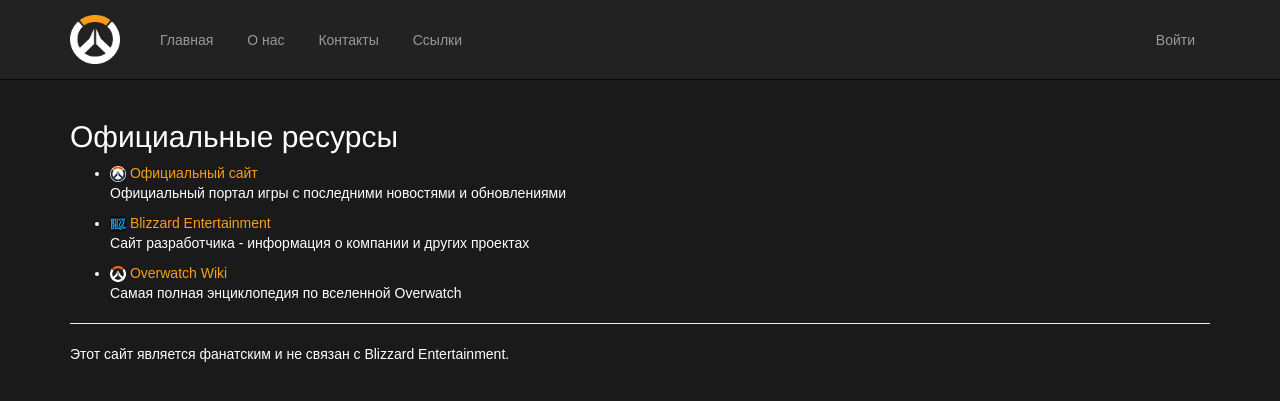
After one commit to bloosta/OWShop, a Django app: page /links/ in a window 1280 px wide. The commit adds this page. Shown: the top 401 px of the page. Run offline with Django 3.2, Linux system fonts and the light colour scheme; some libraries are stand-ins or nearby versions.

Commit message:
Links + icon

```diff
--- a/OWShop/OWShop/urls.py
+++ b/OWShop/OWShop/urls.py
@@ -13,6 +13,7 @@
     path('', views.home, name='home'),
     path('contact/', views.contact, name='contact'),
     path('about/', views.about, name='about'),
+    path('links/', views.links, name='links'),
     path('login/',
          LoginView.as_view
          (
--- a/OWShop/app/static/app/content/site.css
+++ b/OWShop/app/static/app/content/site.css
@@ -2,7 +2,6 @@
     padding-top: 100px;
     padding-bottom: 20px;
     font-family: Arial;
-    line-height: 1.6;
     background-color: #1a1a1a;
     color: #ffffff;
 }
@@ -71,3 +70,7 @@
     color: #ffffff;
     border: none;
 }
+
+.orange {
+    color: #f99e1a;
+}
--- a/OWShop/app/templates/app/index.html
+++ b/OWShop/app/templates/app/index.html
@@ -5,7 +5,7 @@
 <div class="jumbotron">
     <h1>OWShop</h1>
     <p class="lead">OWShop — это сайт, созданный преданными фанатами для таких же фанатов Overwatch 2 - командного шутера от Blizzard Entertainment.</p>
-    <p><a href="https://overwatch.blizzard.com/" class="btn btn-default">Узнать больше</a></p>
+    <p><a href="https://overwatch.blizzard.com/" class="btn btn-primary">Узнать больше</a></p>
 </div>
 
 <div class="row">
--- a/OWShop/app/templates/app/layout.html
+++ b/OWShop/app/templates/app/layout.html
@@ -7,6 +7,7 @@
     {% load staticfiles %}
     <link rel="stylesheet" type="text/css" href="{% static 'app/content/bootstrap.min.css' %}" />
     <link rel="stylesheet" type="text/css" href="{% static 'app/content/site.css' %}" />
+    <link rel="icon" href="{% static 'app/content/favicon.ico' %}" type="image/x-icon">
     <script src="{% static 'app/scripts/modernizr-2.6.2.js' %}"></script>
 </head>
 
@@ -18,6 +19,7 @@
                     <span class="icon-bar"></span>
                     <span class="icon-bar"></span>
                     <span class="icon-bar"></span>
+                    <span class="icon-bar"></span>
                 </button>
                 <a href="/" class="navbar-brand"> <img class="logo" src="{% static 'app/content/logo.png' %}" alt="logo" /> </a>
             </div>
@@ -26,6 +28,7 @@
                     <li><a href="{% url 'home' %}">Главная</a></li>
                     <li><a href="{% url 'about' %}">О нас</a></li>
                     <li><a href="{% url 'contact' %}">Контакты</a></li>
+                    <li><a href="{% url 'links' %}">Ссылки</a></li>
                 </ul>
                 {% include 'app/loginpartial.html' %}
             </div>
--- /dev/null
+++ b/OWShop/app/templates/app/links.html
@@ -0,0 +1,29 @@
+{% extends "app/layout.html" %}
+
+{% block content %}
+{% load static %}
+
+    <main>
+        <section class="link-section">
+            <h2>Официальные ресурсы</h2>
+            <ul>
+                <li>
+                    <a href ="https://overwatch.blizzard.com" target="_blank"> <img src="{% static 'app/content/favicon1.png' %}" alt="Logo 1"/></a>
+                    <a class="orange" href="https://overwatch.blizzard.com" target="_blank">Официальный сайт</a>
+                    <p>Официальный портал игры с последними новостями и обновлениями</p>
+                </li>
+                <li>
+                    <a href ="https://www.blizzard.com" target="_blank"> <img src="{% static 'app/content/favicon2.png' %}" alt="Logo 1"/></a>
+                    <a class="orange" href="https://www.blizzard.com" target="_blank">Blizzard Entertainment</a>
+                    <p>Сайт разработчика - информация о компании и других проектах</p>
+                </li>
+                <li>
+                    <a href ="https://overwatch.fandom.com" target="_blank"> <img src="{% static 'app/content/favicon3.png' %}" alt="Logo 1"/></a>
+                    <a class="orange" href="https://overwatch.fandom.com" target="_blank">Overwatch Wiki</a>
+                    <p>Самая полная энциклопедия по вселенной Overwatch</p>
+                </li>
+            </ul>
+        </section>
+    </main>
+
+{% endblock %}
--- a/OWShop/app/views.py
+++ b/OWShop/app/views.py
@@ -26,7 +26,7 @@
         'app/contact.html',
         {
             'title':'Контакты',
-            'message':'Наша страница контактов.',
+            'message':'Наша страница контактов',
             'year':datetime.now().year,
         }
     )
@@ -39,7 +39,20 @@
         'app/about.html',
         {
             'title':'О нас',
-            'message':'Наша страница о нас.',
+            'message':'Наша страница о нас',
             'year':datetime.now().year,
         }
     )
+
+
+def links (request):
+    assert isinstance(request, HttpRequest)
+    return render(
+    request,
+    'app/links.html',
+    {
+        'title':'Ссылки',
+        'message':'Полезные ссылки',
+        'year':datetime.now().year,
+    }
+)
```
Also changed, not shown: OWShop/app/static/app/content/favicon.ico (added), OWShop/app/static/app/content/favicon1.png (added), OWShop/app/static/app/content/favicon2.png (added), OWShop/app/static/app/content/favicon3.png (added), 1 other file.
